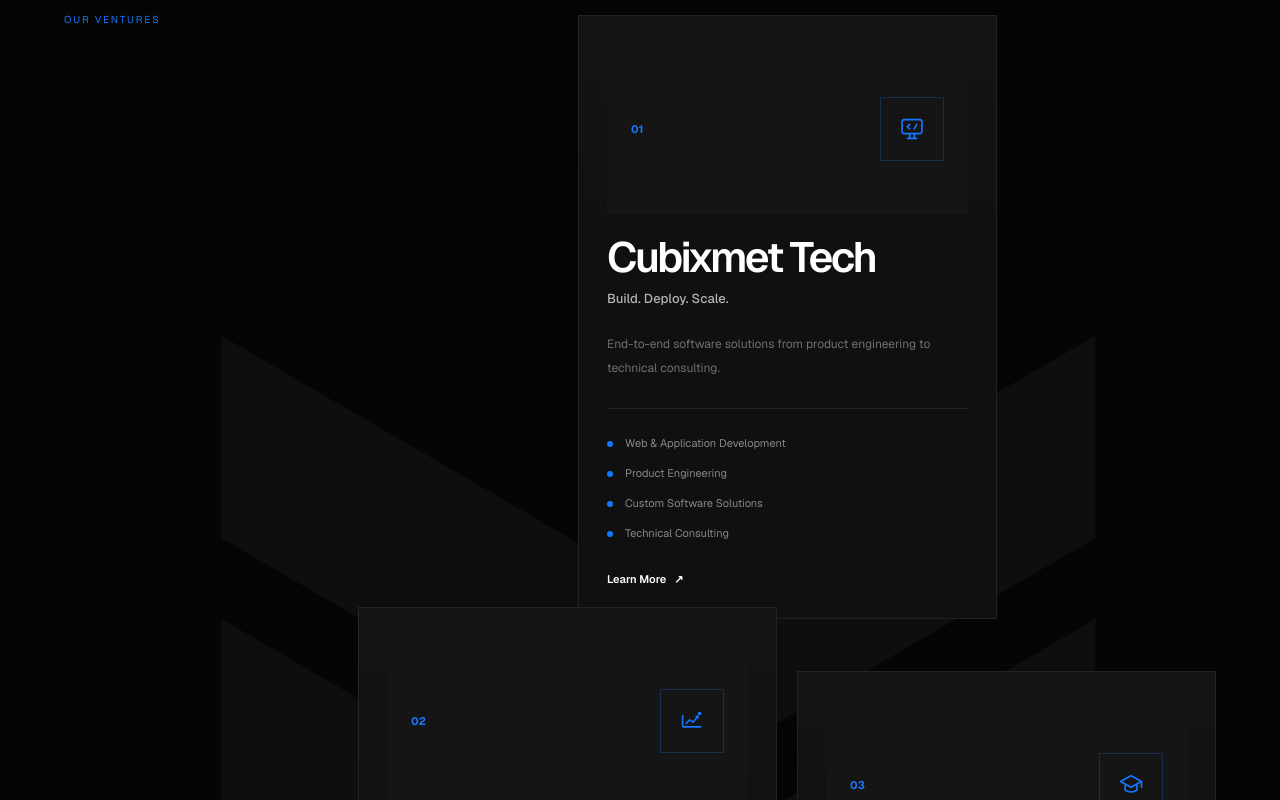
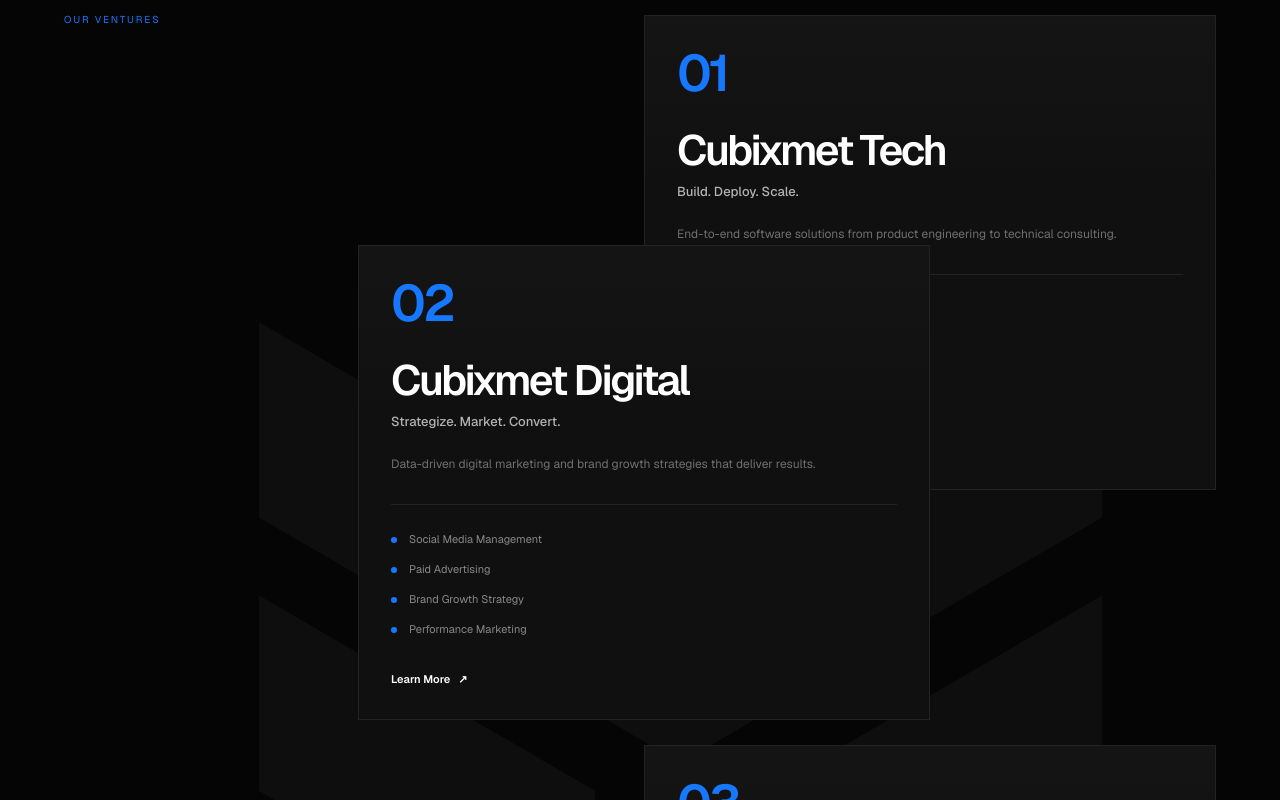
Before and after one commit to amnas-cubixmet/cubixmet, a Next.js app: page / in a window 1280 px wide. Shown: the part 1620-2420 px from the top of the page. Built offline with nearby package versions, Linux system fonts and the light colour scheme.

Commit message:
Refine ventures cards and staggered positioning

```diff
--- a/components/home/HomeSections.tsx
+++ b/components/home/HomeSections.tsx
@@ -179,35 +179,6 @@ function AboutSection() {
   );
 }
 
-function VentureIcon({ type }: { type: "tech" | "digital" | "academy" }) {
-  if (type === "tech") {
-    return (
-      <svg viewBox="0 0 24 24" className="h-7 w-7" fill="none" aria-hidden="true">
-        <rect x="3.5" y="4" width="17" height="12" rx="2" stroke="currentColor" strokeWidth="1.4" />
-        <path d="M8 20h8M10 16v4M14 16v4M8 10l2-2m-2 2 2 2M16 8l-2 4" stroke="currentColor" strokeWidth="1.4" strokeLinecap="round" strokeLinejoin="round" />
-      </svg>
-    );
-  }
-
-  if (type === "digital") {
-    return (
-      <svg viewBox="0 0 24 24" className="h-7 w-7" fill="none" aria-hidden="true">
-        <path d="M4 17V7M4 17h16" stroke="currentColor" strokeWidth="1.4" />
-        <path d="m7 14 3-3 3 2 4-5" stroke="currentColor" strokeWidth="1.4" strokeLinecap="round" strokeLinejoin="round" />
-        <path d="M15 8h2v2" stroke="currentColor" strokeWidth="1.4" />
-        <circle cx="18.5" cy="5.5" r="1.5" fill="currentColor" />
-      </svg>
-    );
-  }
-
-  return (
-    <svg viewBox="0 0 24 24" className="h-7 w-7" fill="none" aria-hidden="true">
-      <path d="m3 9 9-5 9 5-9 5-9-5Z" stroke="currentColor" strokeWidth="1.4" strokeLinejoin="round" />
-      <path d="M7 12.2v4.2c2.8 2.1 7.2 2.1 10 0v-4.2M21 9v5" stroke="currentColor" strokeWidth="1.4" strokeLinecap="round" />
-    </svg>
-  );
-}
-
 function VenturesSection() {
   return (
     <section id="ventures" className="relative overflow-hidden pb-24 pt-10 md:pb-36 md:pt-16">
@@ -232,18 +203,17 @@ function VenturesSection() {
         <div className="grid gap-10 lg:grid-cols-12 lg:gap-6">
           <div data-reveal className="reveal lg:col-span-3">
             <p className="section-label">Our Ventures</p>
-
           </div>
 
           <div className="lg:col-span-9">
-            <div className="grid gap-6 md:grid-cols-2 lg:grid-cols-12 lg:gap-5">
+            <div className="grid gap-6 md:grid-cols-2 lg:relative lg:block lg:min-h-[1180px]">
               {ventures.map((venture, index) => {
                 const placement =
                   index === 0
-                    ? "lg:col-span-6 lg:col-start-4"
+                    ? "lg:absolute lg:left-[33.333%] lg:top-0 lg:w-[66.667%]"
                     : index === 1
-                      ? "lg:col-span-6 lg:col-start-1 lg:-mt-8"
-                      : "lg:col-span-6 lg:col-start-7 lg:mt-8";
+                      ? "lg:absolute lg:left-0 lg:top-[230px] lg:w-[66.667%]"
+                      : "lg:absolute lg:right-0 lg:top-[730px] lg:w-[66.667%]";
 
                 return (
                   <article
@@ -251,23 +221,18 @@ function VenturesSection() {
                     data-scroll-card
                     data-scroll-delay={index * 100}
                     className={
-                      "scroll-card group relative flex min-h-[420px] flex-col overflow-hidden border border-white/8 bg-[#101010] p-6 md:min-h-[460px] md:p-7 " +
+                      "scroll-card group relative flex min-h-[410px] flex-col overflow-hidden border border-white/8 bg-[#101010] p-6 md:min-h-[430px] md:p-8 " +
                       placement
                     }
                   >
                     <div className="pointer-events-none absolute inset-0 bg-[linear-gradient(180deg,rgba(255,255,255,.018),transparent_38%)]" />
 
-                    <div className="relative z-10">
-                      <div className="mb-6 h-[150px] w-full bg-[#151515] md:h-[170px]">
-                        <div className="flex h-full w-full items-center justify-between p-6">
-                          <span className="text-[11px] font-bold text-[#1677FF]">0{index + 1}</span>
-                          <div className="grid h-16 w-16 place-items-center border border-[#1677FF]/25 text-[#1677FF]">
-                            <VentureIcon type={venture.icon} />
-                          </div>
-                        </div>
-                      </div>
+                    <div className="relative z-10 flex h-full flex-col">
+                      <span className="text-[clamp(2.2rem,4vw,4.6rem)] font-semibold leading-none tracking-[-0.06em] text-[#1677FF]">
+                        0{index + 1}
+                      </span>
 
-                      <h3 className="text-[clamp(2rem,3.3vw,4rem)] font-semibold leading-[.92] tracking-[-0.055em] text-white">
+                      <h3 className="mt-8 text-[clamp(2rem,3.3vw,4rem)] font-semibold leading-[.92] tracking-[-0.055em] text-white">
                         {venture.name}
                       </h3>
 
@@ -275,7 +240,7 @@ function VenturesSection() {
                         {venture.tagline}
                       </p>
 
-                      <p className="mt-6 max-w-[470px] text-[12px] leading-6 text-white/40">
+                      <p className="mt-5 max-w-[470px] text-[12px] leading-6 text-white/40">
                         {venture.copy}
                       </p>
 
@@ -295,7 +260,7 @@ function VenturesSection() {
                         href={venture.href}
                         target="_blank"
                         rel="noopener noreferrer"
-                        className="mt-7 inline-flex items-center gap-2 text-[11px] font-semibold text-white transition-colors duration-300 hover:text-[#1677FF]"
+                        className="mt-auto inline-flex w-fit items-center gap-2 pt-8 text-[11px] font-semibold text-white transition-colors duration-300 hover:text-[#1677FF]"
                       >
                         Learn More <Arrow />
                       </a>
```
